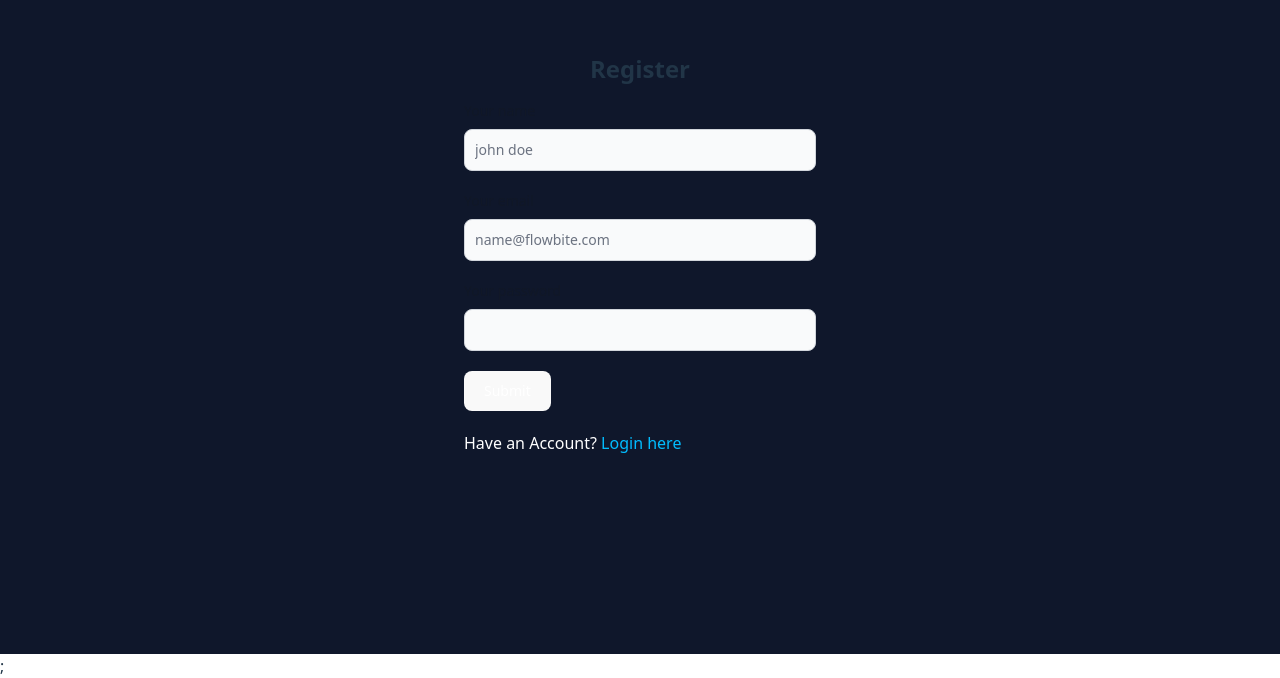
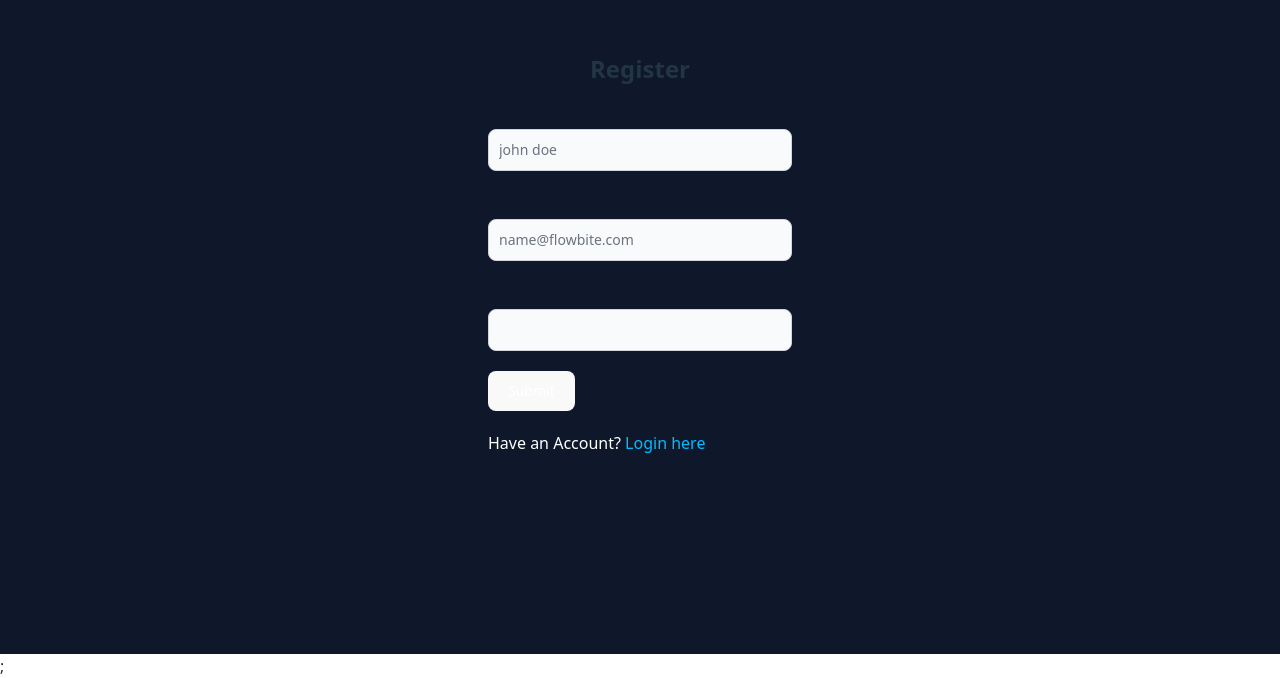
Before and after one commit to techsolve-group-project/client, a React (Vite) app: page /register in a window 1280 px wide. Shown: the part 146-824 px from the top of the page. Built offline with nearby package versions, Linux system fonts and the light colour scheme; no server answers.

Commit message:
chore: Update form padding in Login and Register pages

```diff
--- a/src/pages/Login.jsx
+++ b/src/pages/Login.jsx
@@ -65,7 +65,7 @@ const Login = () => {
   };
   return (
     <div className="bg-slate-900 h-screen w-screen flex justify-center items-center">
-      <form className="max-w-sm mx-auto w-lg p-4" onSubmit={handleLogin}>
+      <form className="max-w-sm mx-auto w-lg p-10" onSubmit={handleLogin}>
         <h2 className="dark:text-white font-bold text-2xl mb-4 text-center">
           Login
         </h2>
@@ -114,7 +114,7 @@ const Login = () => {
         </button>
         </div>
 
-        <div className="text-white">
+        <div className="text-white py-3">
           <p>
             Doesn't have an Account?{" "}
             <Link className="text-sky-400" to={"/register"}>
--- a/src/pages/Register.jsx
+++ b/src/pages/Register.jsx
@@ -34,7 +34,7 @@ const Register = () => {
   return (
     <div className="bg-slate-900 h-screen w-screen flex justify-center items-center">
       <form
-        className="max-w-sm mx-auto w-lg p-4"
+        className="max-w-sm mx-auto w-lg p-10"
         onSubmit={handleRegister}
       >
         <h2 className="dark:text-white font-bold text-2xl mb-4 text-center">Register</h2>
```
